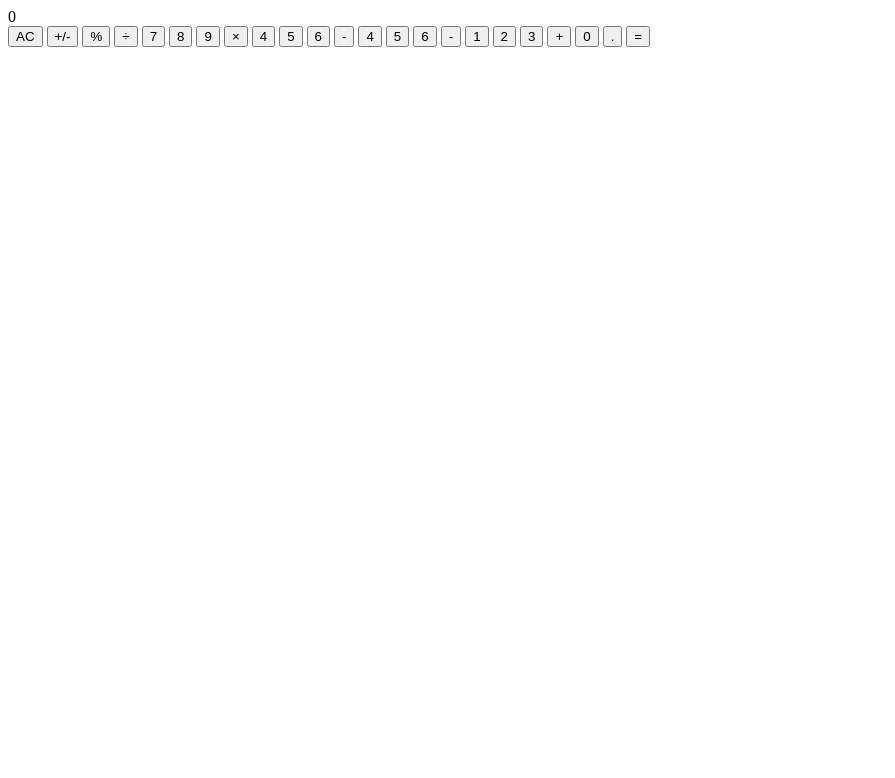
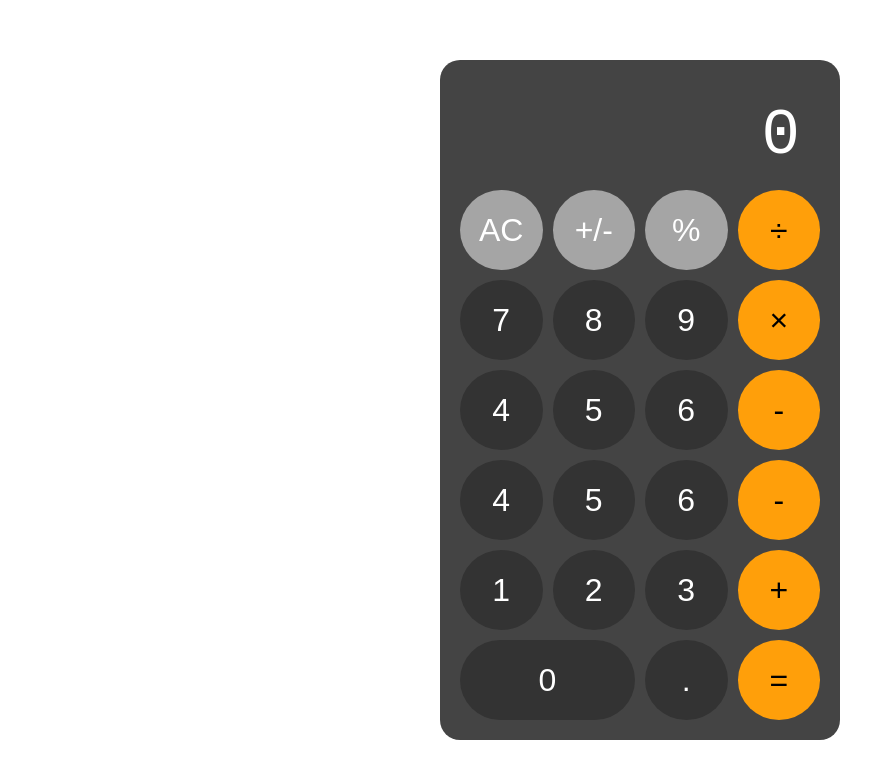
Before and after one commit to matrixhabh/Apple-Calc, a plain HTML site: page index.html in a window 1280 px wide. Shown: the whole page, without its empty margins (0-895 px from the left). Drawn offline with Linux system fonts and the light colour scheme.

Commit message:
Completed backend and design

```diff
--- a/index.html
+++ b/index.html
@@ -37,10 +37,9 @@
             <button class="number">3</button>
             <button class="operator">+</button>
 
-            <button class="number">0</button>
+            <button class="number" style="grid-column: span 2; border-radius: 40px;">0</button>
             <button class="number">.</button>
             <button class="operator">=</button>
-
         </div>
 
     </div>
--- a/script.js
+++ b/script.js
@@ -0,0 +1,27 @@
+const button = document.querySelectorAll("button")
+
+function calculate(button){
+
+    const value = button.textContent;
+    console.log('clicked:', value);
+
+    switch(value){
+        case "AC":
+            // clearScreen();
+            break;
+        case "=":
+            // evaluateExpression();
+            break;
+        case "%":
+            // convertToPercent();
+            break;
+        case "+/-":
+            // toggleSign();
+            break;
+        default:
+            // appendToDisplay(value)
+            break;
+    }
+}
+
+buttons.forEach((button) => button.addEventListener("click", () => calculate(button)))
--- a/style.css
+++ b/style.css
@@ -0,0 +1,85 @@
+*{
+    box-sizing: border-box;
+}
+
+body{
+    margin: 0;
+    display: flex;
+    justify-content: center;
+    align-items: center;
+    height: 100vh;
+    background-color: #fff;
+    font-family: 'Courier New', Courier, monospace;
+}
+
+#calculator{
+    background-color: #444444;
+    border-radius: 20px;
+    padding: 20px;
+    max-width: 400px;
+    width: 100%;
+}
+
+#display{
+    width: 100%;
+    height: 100px;
+    padding: 20px;
+    font-size: 4rem;
+    text-align: right;
+    color: white;
+    border: none;
+    background-color: #4444;
+    margin-bottom: 10px;
+}
+
+.keys{
+    display: grid;
+    grid-template-columns: repeat(4, 1fr);
+    gap: 10px;
+}
+
+button{
+    height: 80px;
+    font-size: 2rem;
+    border: none;
+    border-radius: 50%;
+    cursor: pointer;
+}
+
+button.function{
+    background-color: #a5a5a5;
+    color: white;
+}
+
+button.function:hover{
+    background-color: #bbbbbb;
+}
+
+button.function:active{
+    background-color: #e2e2e2;
+}
+
+button.number{
+    background-color: #333;
+    color: white;
+}
+
+button.number:hover{
+    background-color: #636363;
+}
+
+button.number:active{
+    background-color: #858585;
+}
+
+button.operator{
+    background-color: #ff9f0a;
+}
+
+button.operator:hover{
+    background-color: #ffb74b;
+}
+
+button.operator:active{
+    background-color: #ffcd83;
+}
```
